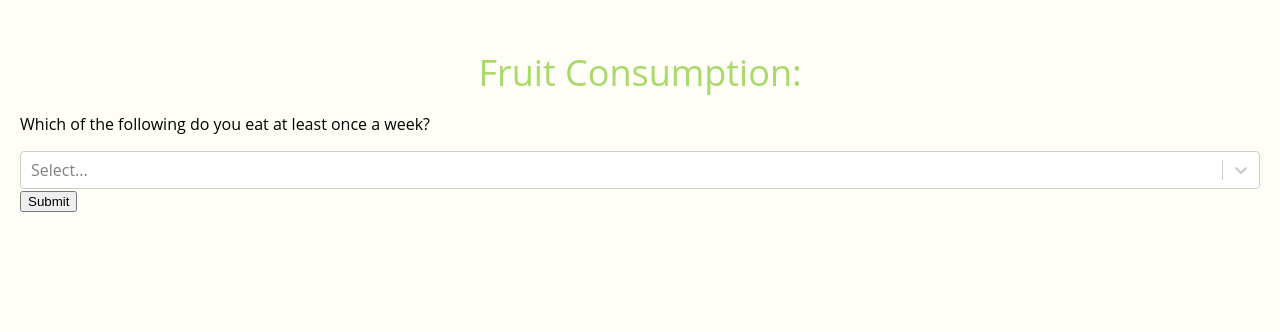
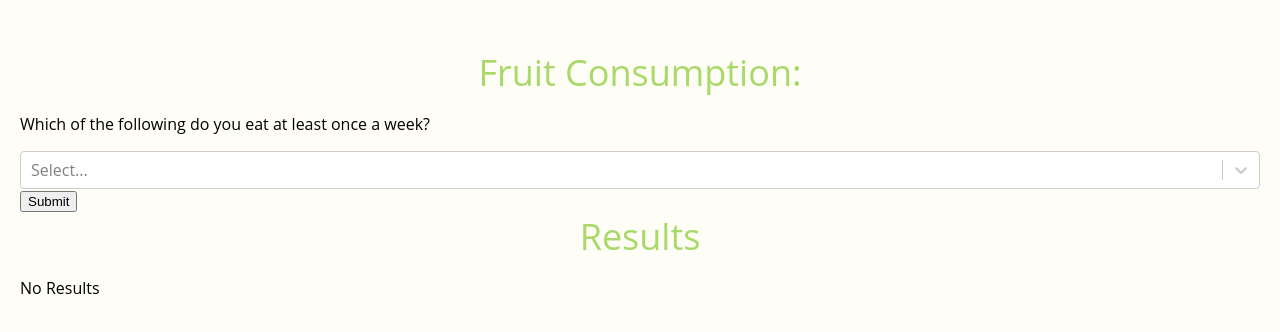
Before and after one commit to allisonchen23/nourish, a React (Create React App) app: page / in a window 1280 px wide. Shown: the part 1652-1984 px from the top of the page. Built offline with nearby package versions, Linux system fonts and the light colour scheme.

Commit message:
return raw results from db search

```diff
--- a/src/assets/constants.js
+++ b/src/assets/constants.js
@@ -17,9 +17,8 @@ const FOOD_SEARCH_BODY = {
 	  "Foundation",
 	  "SR Legacy"
 	],
-	pageSize: 25,
-	pageNumber: 1,
-	// sortBy: "foodNutrients.nutrientName.keyword",
+	pageSize: 100,
+	sortBy: "fdcId",
   };
 
 export {
--- a/src/questionnaire.js
+++ b/src/questionnaire.js
@@ -10,7 +10,7 @@ const FRUIT_OPTIONS = [
 	{value: 'apples', label: "Apples"},
 	{value: 'bananas', label: "Bananas"},
 	{value: 'blueberries', label: "Blueberries"},
-	{value: 'kiwis', label: "Kiwis"},
+	{value: 'strawberries', label: "Strawberries"},
 	{value: 'ruby red grapefruit', label: "Ruby red grapefruit"},
 ];
 
@@ -27,7 +27,7 @@ class Questionnaire extends Component {
 			location: "",
 			fruits: [],
 			vegetables: {},
-			best_match: null,
+			raw_results: null,
 		}
 	}
 
@@ -41,9 +41,36 @@ class Questionnaire extends Component {
 		this.setState({fruits: cur_fruits})
 	}
 
+	findFood(food_array) {
+		let raw_foods = [];
+		for (let item of food_array) {
+			if (item.scientificName) {
+				raw_foods.push(item);
+			}
+		}
+		return raw_foods;
+	}
+	renderRawFoods(raw_foods=null) {
+		if (raw_foods == null) {
+			return(
+				<p>No Results</p>
+			)
+		}
+		else {
+			let items = this.state.raw_results.map((item) => {
+				return <li>{item.description}</li>
+			})
+			return(
+				<ul>
+					{items}
+				</ul>
+			)
+		}
+
+	}
 	async search_DB() {
 		let fruits = this.state.fruits;
-		let results;
+		let query_raw_matches = [];
 		fruits.forEach(async (item) => {
 			let data = FOOD_SEARCH_BODY;
 			data["query"] = item;
@@ -51,8 +78,10 @@ class Questionnaire extends Component {
 			xhr.addEventListener('load', () => {
 				let results = JSON.parse(xhr.responseText);
 				console.log(results);
-				let best_match = results.foods[0]
-				console.log(best_match) //check for no scientific name!!
+				let raw_matches = this.findFood(results.foods);
+				query_raw_matches = query_raw_matches.concat(raw_matches);
+				console.log(query_raw_matches) //check for no scientific name!!
+				this.setState({raw_results: query_raw_matches});
 			})
 			let searchURL = "https://api.nal.usda.gov/fdc/v1/foods/search?api_key=" + API_KEY;
 			xhr.open('POST', searchURL);
@@ -81,6 +110,12 @@ class Questionnaire extends Component {
 					<button onClick={() => {this.search_DB()}}>
 						Submit
 					</button>
+					<header className="header">
+						Results
+					</header>
+					<div>
+						{this.renderRawFoods(this.state.raw_results)}
+					</div>
 				</div>
 			</div>
 		)
```
